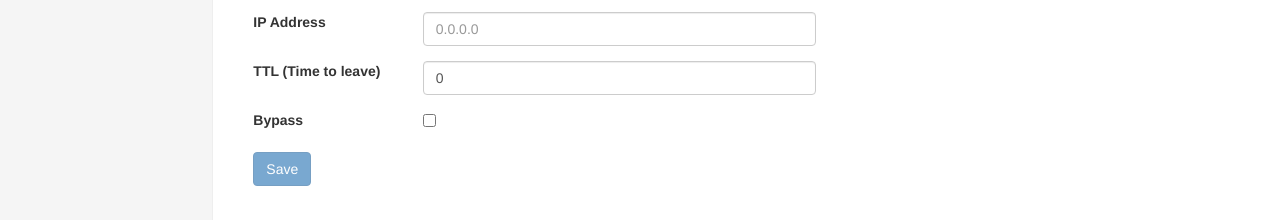
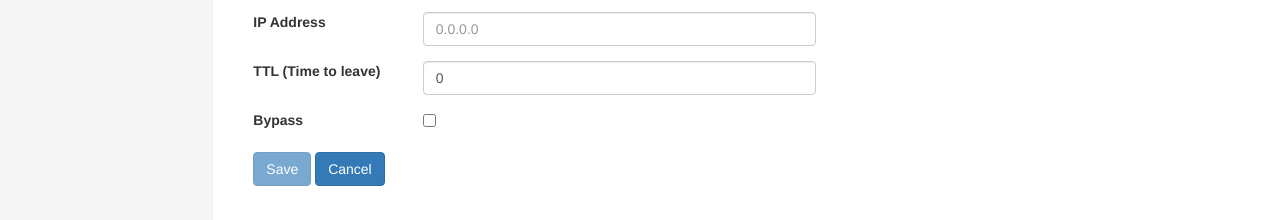
Before and after one commit to jflopmonkey/testwebsec, a website: page app/index.html at #!/dns-manager/edit in a window 1280 px wide. Shown: the part 177-397 px from the top of the page. Drawn offline with nearby package versions, Linux system fonts and the light colour scheme; some packages are replaced by stand-ins of ours.

Commit message:
add cancel button

```diff
--- a/app/dns-manager-edit/dns-manager-edit.html
+++ b/app/dns-manager-edit/dns-manager-edit.html
@@ -35,6 +35,7 @@
             <div class="form-group row">
                 <div class="offset-sm-2 col-sm-5">
                     <button class="btn btn-primary {{isDirty()  ? '' : 'disabled'}}" ng-click="save()">Save</button>
+                    <a class="btn btn-primary" href="#!/dns-manager">Cancel</a>
                 </div>
             </div>
         </form>
```
